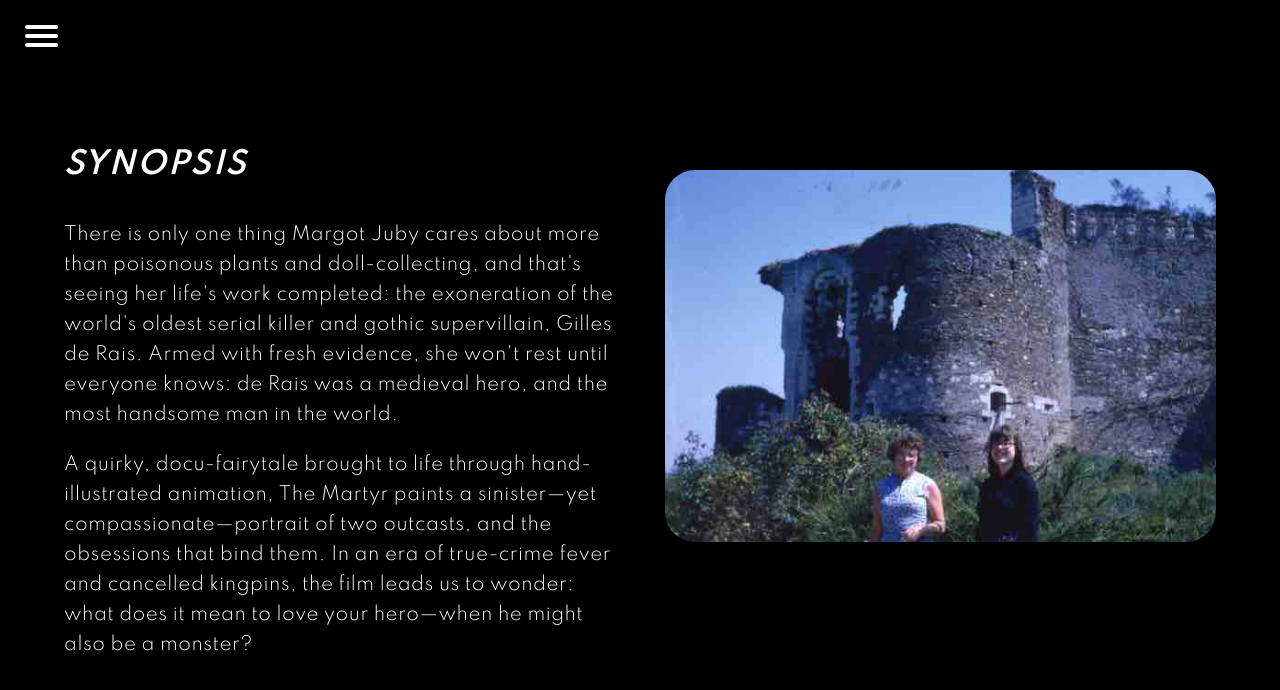
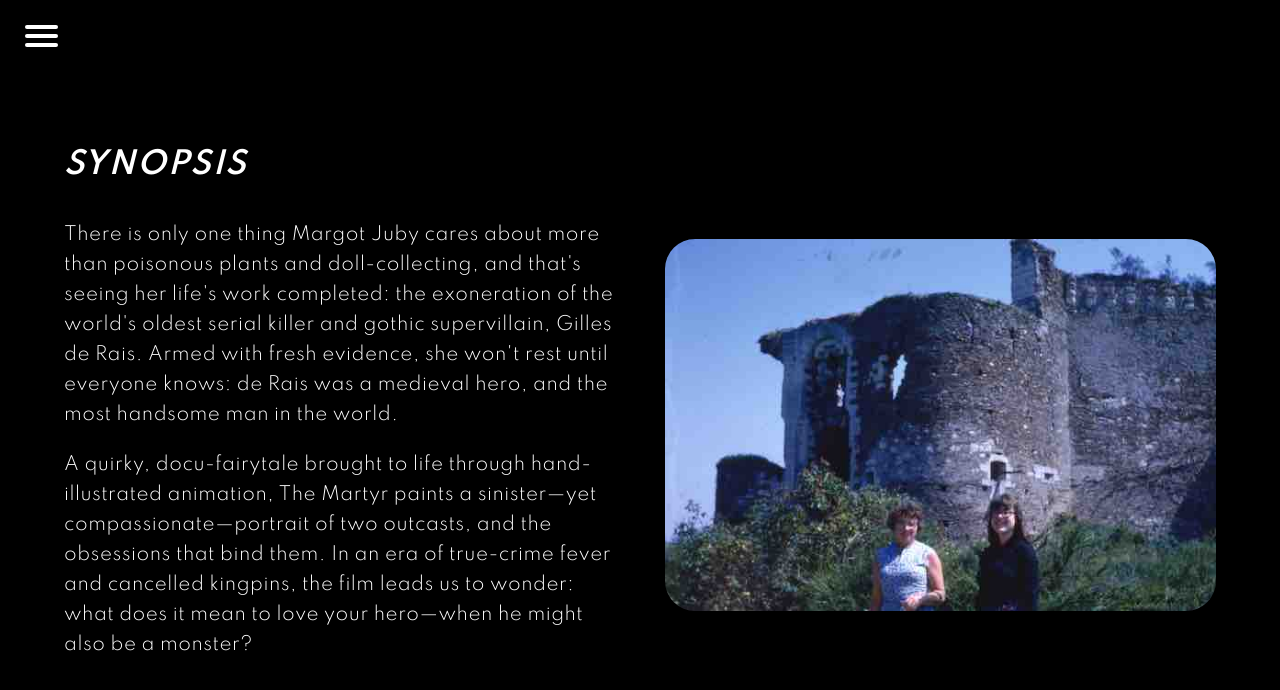
Before and after one commit to ehseebe/the-martyr, a React (Create React App) app: page /synopsis in a window 1280 px wide. Shown: the top 690 px of the page. Built offline with nearby package versions, Linux system fonts and the light colour scheme; a web font is replaced by a local one.

Commit message:
Fix image layout

```diff
--- a/src/css/layout.css
+++ b/src/css/layout.css
@@ -113,6 +113,13 @@
     width: 50%;
   }
 }
+.two-column__image .image__wrap {
+  display: flex;
+  justify-content: center;
+  align-items: center;
+  width: 100%;
+  max-width: 60rem;
+}
 .two-column__image .image__wrap img {
   border-radius: 30px;
   object-fit: contain;
--- a/src/css/main.css
+++ b/src/css/main.css
@@ -256,6 +256,13 @@ p {
   .two-column__image {
     width: 50%;
   }
+}
+.two-column__image .image__wrap {
+  display: flex;
+  justify-content: center;
+  align-items: center;
+  width: 100%;
+  max-width: 60rem;
 }
 .two-column__image .image__wrap img {
   border-radius: 30px;
--- a/src/scss/layout.scss
+++ b/src/scss/layout.scss
@@ -120,6 +120,12 @@
     }
 
     .image__wrap {
+      display: flex;
+      justify-content: center;
+      align-items: center;
+      width: 100%;
+      max-width: 60rem;
+
       img {
         border-radius: 30px;
         object-fit: contain;
```
Also changed, not shown: 1 other file (tests, documents, lock files or other folders).
